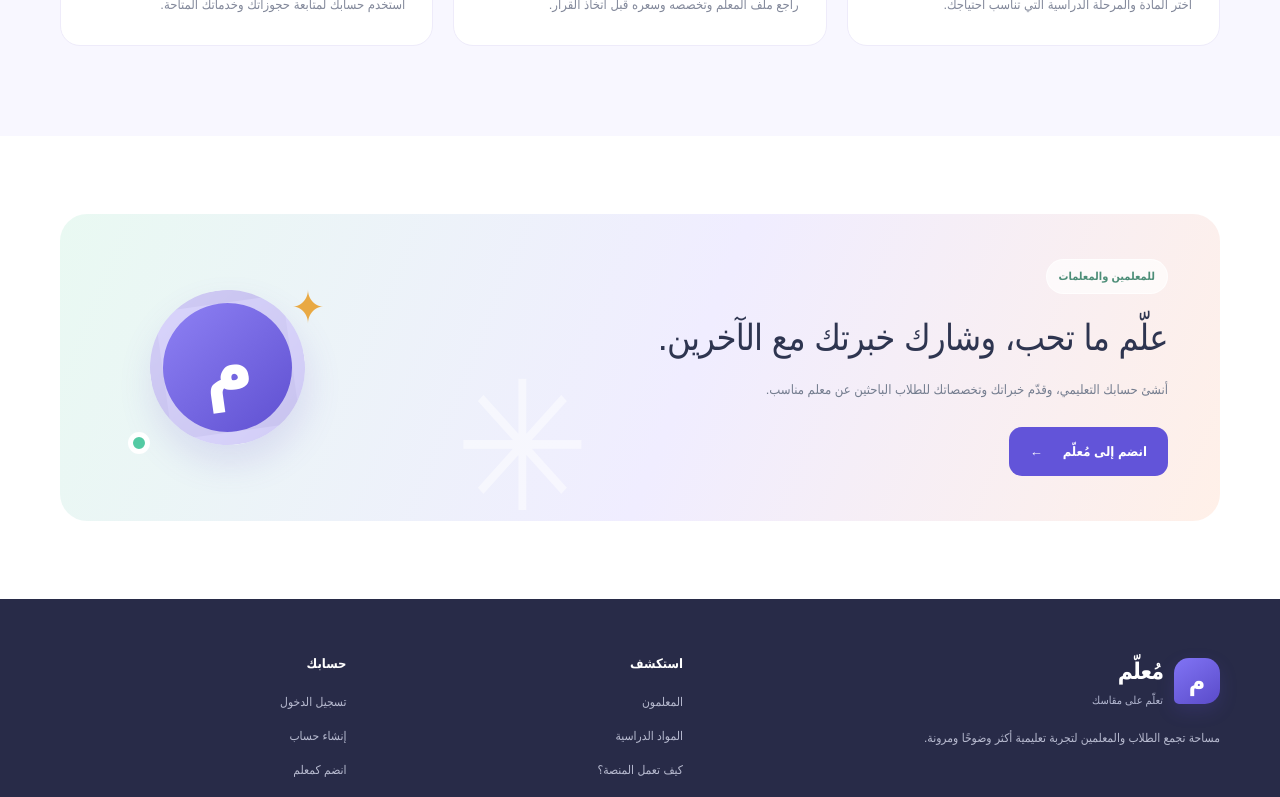
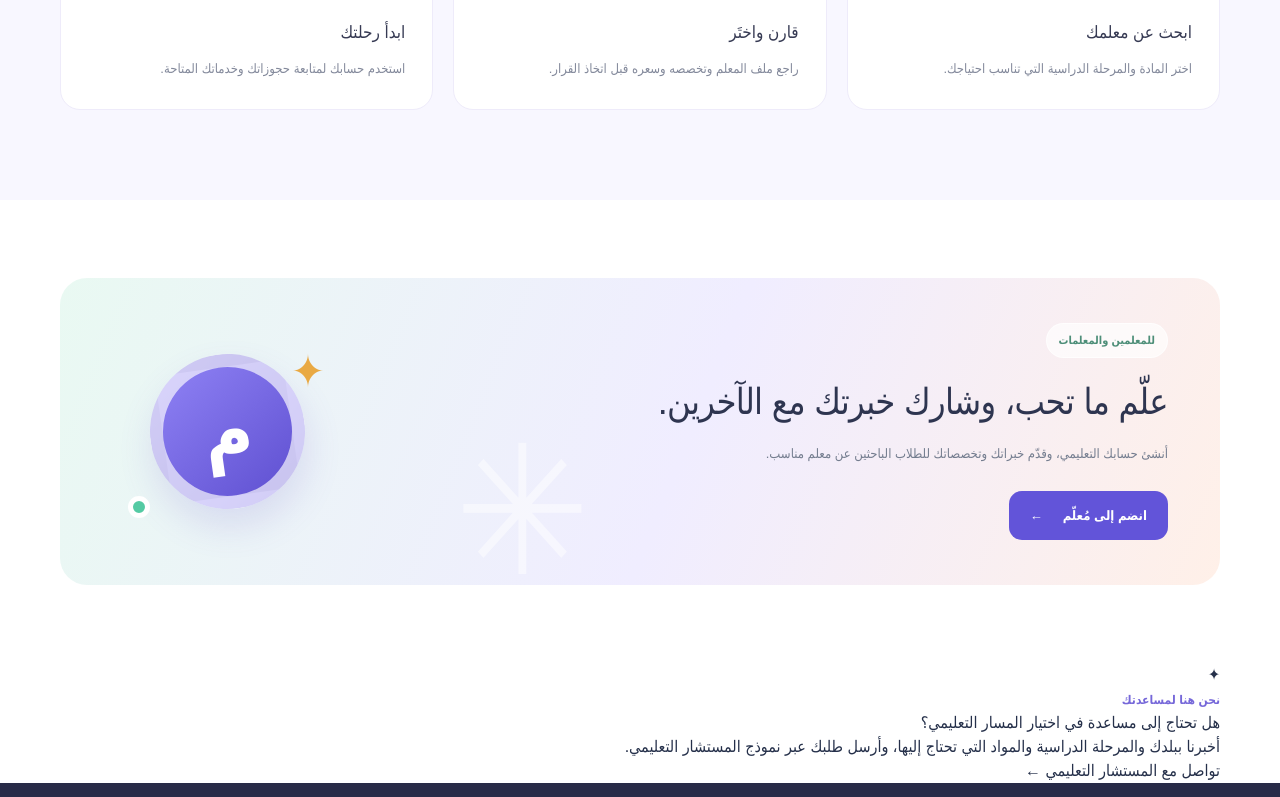
Before and after one commit to engrababibrahim-sudo/moallem-platform, a Next.js app: page / in a window 1280 px wide. Shown: the part 2000-2797 px from the top of the page. Built offline with nearby package versions, Linux system fonts and the light colour scheme.

Commit message:
Refactor page structure and add consultant section
Refactor HTML structure for improved readability and maintainability. Added a new consultant section to assist users in choosing educational paths.

```diff
--- a/src/app/page.tsx
+++ b/src/app/page.tsx
@@ -36,16 +36,19 @@
             <Link href="/teachers">اكتشف المعلمين</Link>
             <a href="#subjects">المواد الدراسية</a>
             <a href="#how">كيف تعمل المنصة؟</a>
+            <Link href="/parent-request">المستشار التعليمي</Link>
           </nav>
 
           <div className="header-ctas">
             <Link href="/login" className="login-cta">تسجيل الدخول</Link>
-            <Link href="/register" className="primary-cta">ابدأ الآن <span>←</span></Link>
+            <Link href="/register" className="primary-cta">
+              ابدأ الآن <span>←</span>
+            </Link>
           </div>
         </div>
       </header>
 
-      <section className="home-hero">
+      <section className="home-hero" id="home">
         <div className="hero-decoration hero-decoration-one" aria-hidden="true" />
         <div className="hero-decoration hero-decoration-two" aria-hidden="true" />
 
@@ -70,6 +73,9 @@
             <div className="hero-actions">
               <Link href="/teachers" className="hero-primary">
                 اكتشف المعلمين <span>←</span>
+              </Link>
+              <Link href="/parent-request" className="hero-secondary">
+                تواصل مع المستشار التعليمي <span>←</span>
               </Link>
               <a href="#how" className="hero-secondary">
                 كيف تعمل المنصة؟ <span>⌄</span>
@@ -122,12 +128,18 @@
 
             <div className="floating-card floating-subject">
               <span className="floating-icon floating-purple">∑</span>
-              <span><strong>مواد متنوعة</strong><small>تعلّم ما تحب</small></span>
+              <span>
+                <strong>مواد متنوعة</strong>
+                <small>تعلّم ما تحب</small>
+              </span>
             </div>
 
             <div className="floating-card floating-learning">
               <span className="floating-icon floating-green">✓</span>
-              <span><strong>اختيارك بوضوح</strong><small>قارن قبل الحجز</small></span>
+              <span>
+                <strong>اختيارك بوضوح</strong>
+                <small>قارن قبل الحجز</small>
+              </span>
             </div>
           </div>
         </div>
@@ -136,7 +148,10 @@
           <form className="teacher-search" action="/teachers" method="get">
             <div className="search-intro">
               <span className="search-symbol">⌕</span>
-              <span><strong>ابحث عن معلمك</strong><small>ابدأ بالمادة والمرحلة الدراسية</small></span>
+              <span>
+                <strong>ابحث عن معلمك</strong>
+                <small>ابدأ بالمادة والمرحلة الدراسية</small>
+              </span>
             </div>
 
             <label className="search-field">
@@ -180,7 +195,9 @@
               <h2>ماذا تريد أن <span>تتعلّم اليوم؟</span></h2>
               <p>اختر مادتك المفضلة، وابدأ في استكشاف المعلمين المتخصصين.</p>
             </div>
-            <Link className="text-link" href="/teachers">كل المعلمين <span>←</span></Link>
+            <Link className="text-link" href="/teachers">
+              كل المعلمين <span>←</span>
+            </Link>
           </div>
 
           <div className="subject-grid">
@@ -194,7 +211,8 @@
                 <span className="subject-name">{subject.name}</span>
                 <span className="subject-desc">{subject.desc}</span>
                 <span className="subject-card-bottom">
-                  <span>اكتشف المعلمين</span><b>↙</b>
+                  <span>اكتشف المعلمين</span>
+                  <b>↙</b>
                 </span>
               </Link>
             ))}
@@ -238,7 +256,10 @@
             <div className="join-content">
               <span className="join-eyebrow">للمعلمين والمعلمات</span>
               <h2>علّم ما تحب، وشارك خبرتك مع الآخرين.</h2>
-              <p>أنشئ حسابك التعليمي، وقدّم خبراتك وتخصصاتك للطلاب الباحثين عن معلم مناسب.</p>
+              <p>
+                أنشئ حسابك التعليمي، وقدّم خبراتك وتخصصاتك للطلاب
+                الباحثين عن معلم مناسب.
+              </p>
               <Link href="/register?role=teacher" className="join-cta">
                 انضم إلى مُعلّم <span>←</span>
               </Link>
@@ -252,15 +273,39 @@
         </div>
       </section>
 
+      <section className="consultant-section">
+        <div className="home-container">
+          <div className="consultant-panel">
+            <div className="consultant-icon" aria-hidden="true">✦</div>
+            <div className="consultant-content">
+              <span className="section-eyebrow">نحن هنا لمساعدتك</span>
+              <h2>هل تحتاج إلى مساعدة في اختيار المسار التعليمي؟</h2>
+              <p>
+                أخبرنا ببلدك والمرحلة الدراسية والمواد التي تحتاج إليها،
+                وأرسل طلبك عبر نموذج المستشار التعليمي.
+              </p>
+            </div>
+            <Link href="/parent-request" className="consultant-cta">
+              تواصل مع المستشار التعليمي <span>←</span>
+            </Link>
+          </div>
+        </div>
+      </section>
+
       <footer className="home-footer">
         <div className="home-container">
           <div className="footer-main">
             <div className="footer-about">
               <Link href="/" className="home-brand footer-brand">
                 <span className="brand-symbol">م</span>
-                <span className="brand-copy"><strong>مُعلّم</strong><small>تعلّم على مقاسك</small></span>
+                <span className="brand-copy">
+                  <strong>مُعلّم</strong>
+                  <small>تعلّم على مقاسك</small>
+                </span>
               </Link>
-              <p>مساحة تجمع الطلاب والمعلمين لتجربة تعليمية أكثر وضوحًا ومرونة.</p>
+              <p>
+                مساحة تجمع الطلاب والمعلمين لتجربة تعليمية أكثر وضوحًا ومرونة.
+              </p>
             </div>
 
             <div className="footer-column">
@@ -268,6 +313,7 @@
               <Link href="/teachers">المعلمون</Link>
               <a href="#subjects">المواد الدراسية</a>
               <a href="#how">كيف تعمل المنصة؟</a>
+              <Link href="/parent-request">المستشار التعليمي</Link>
             </div>
 
             <div className="footer-column">
@@ -275,6 +321,7 @@
               <Link href="/login">تسجيل الدخول</Link>
               <Link href="/register">إنشاء حساب</Link>
               <Link href="/register?role=teacher">انضم كمعلم</Link>
+              <Link href="/parent-request">تواصل معنا</Link>
             </div>
           </div>
 
```
